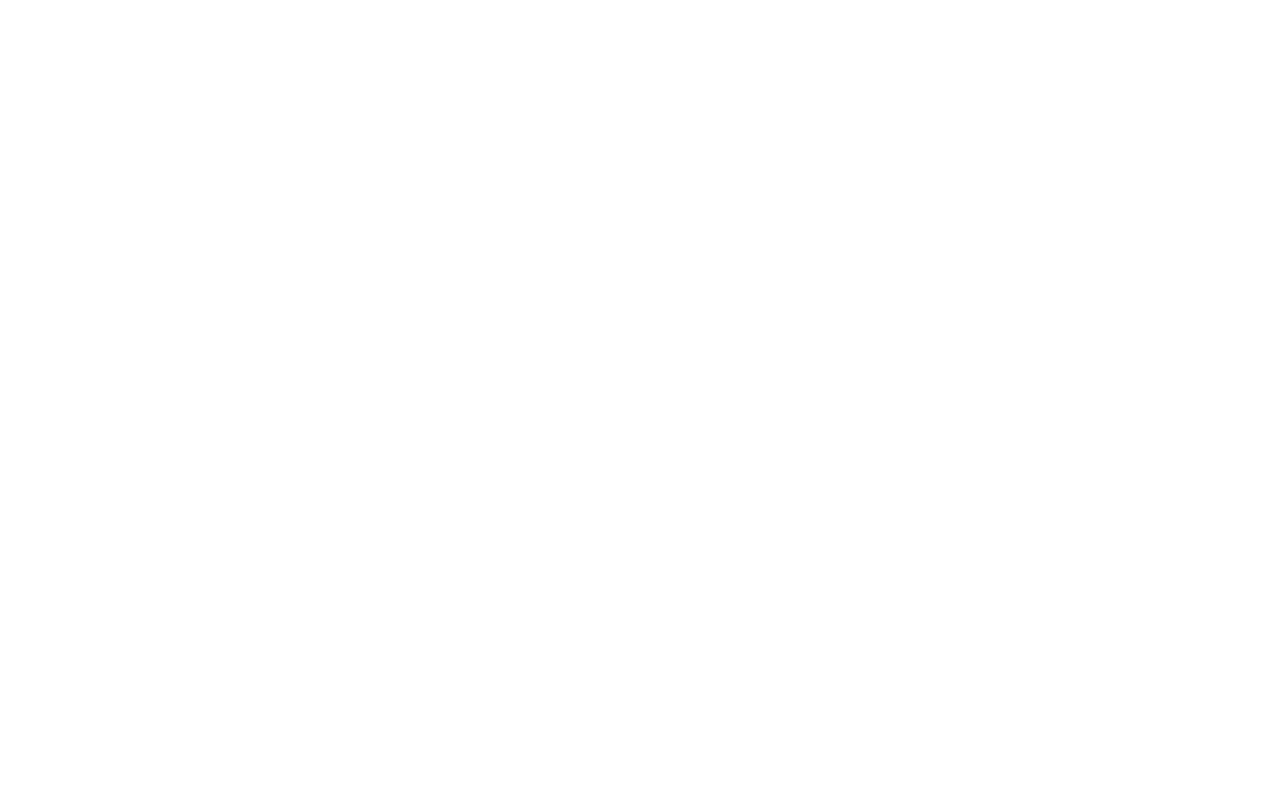
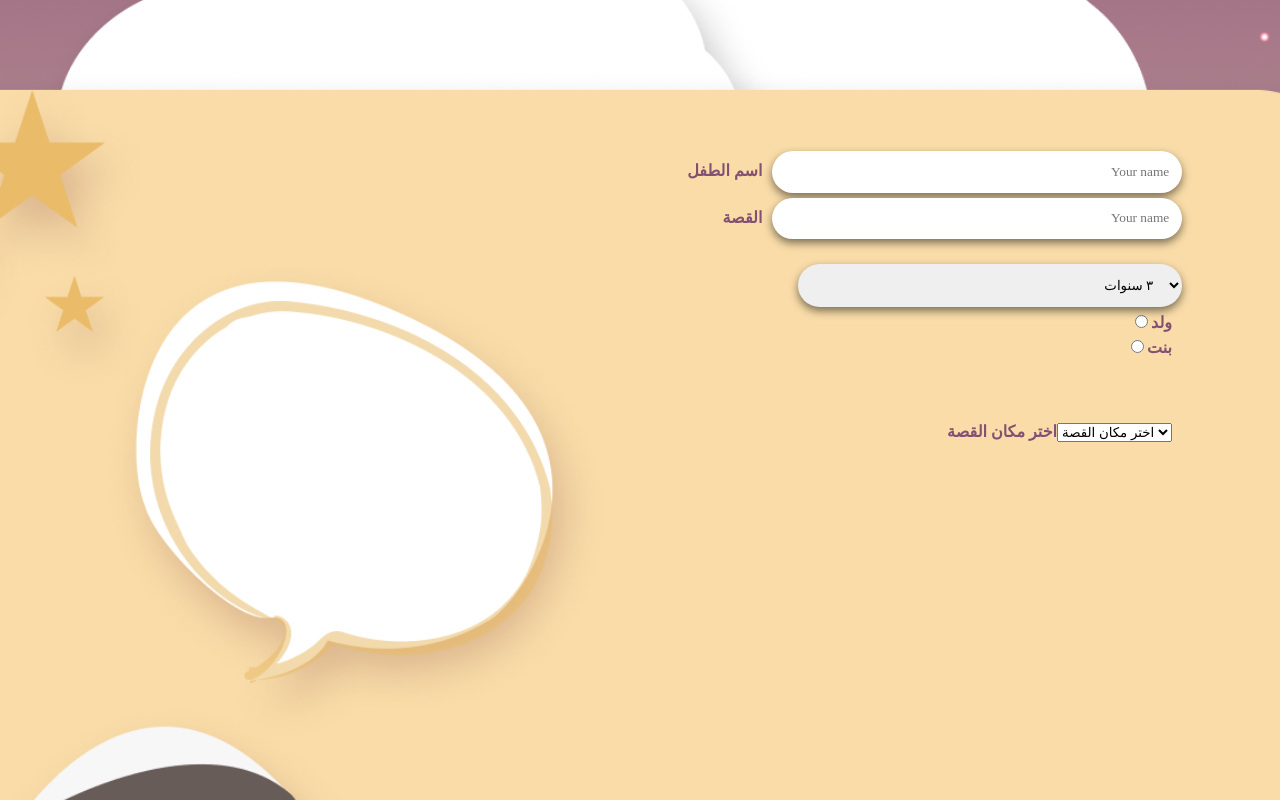
Before and after one commit to BatulMoneer/Nadeem, a React (Create React App) app in the folder frontend/: page /setpreferences in a window 1280 px wide. Shown: the part 500-1300 px from the top of the page. Before the commit the page ends 800 px from the top, so only its background shows below. Built offline with nearby package versions, Linux system fonts and the light colour scheme.

Commit message:
updates by shahd on form page   some field didn't work have a comment

```diff
--- a/frontend/src/App.js
+++ b/frontend/src/App.js
@@ -1,6 +1,5 @@
 import React from "react";
 import HomePage from "./components/HomePage";
-import SetPreferences from "./components/SetPreferences";
 import FormPage from "./components/FormPage";
 import StoryPage from "./components/StoryPage";
 import Header from "./components/Header";
@@ -13,8 +12,7 @@
       <Routes>
         <Route path="/" element={<HomePage />} />
         <Route path="/storypage" element={<StoryPage />} />
-        <Route path="/setpreferences" element={<SetPreferences />} />
-        <Route path="/form" element={<FormPage />} />
+        <Route path="/setpreferences" element={<FormPage />} />
         <Route path="/story" element={<StoryPage />} />
       </Routes>
     </Router>
--- a/frontend/src/components/FormPage.js
+++ b/frontend/src/components/FormPage.js
@@ -1,4 +1,3 @@
-// FormPage.js
 import React, { useState } from "react";
 import { useNavigate } from "react-router-dom";
 import "../form1.css"; // Importing our custom CSS
@@ -10,7 +9,7 @@
     age: "",
     gender: "",
     choices: "",
-    prompt: "",
+    place: "",
   });
 
   const navigate = useNavigate();
@@ -27,31 +26,38 @@
   };
 
   return (
-    <div class="FormPage">
-      <div class="form-container">
+    <div className="FormPage">
+      <div className="form-container">
         <form onSubmit={handleSubmit}>
-          <label>
-            Story prompt:
-            <input
-              name="insert_prompt"
-              value={formData.insert_prompt}
-              onChange={handleChange}
-              placeholder="Story prompt"
-            />
-          </label>
-          <label>
-            Your name:
+          <label className="lbl">
+            اسم الطفل
             <input
               name="name"
               value={formData.name}
               onChange={handleChange}
               placeholder="Your name"
+              className="in-btn"
+            />
+          </label>
+          <label className="lbl">
+            القصة
+            <input
+              name="insert_prompt"
+              value={formData.name}
+              onChange={handleChange}
+              placeholder="Your name"
+              className="in-btn"
             />
           </label>
           <br />
-          <label>
-            <select name="Age" value={formData.age} onChange={handleChange}>
-              <option value="">ادخل عمر الطفل من القائمة</option>
+          <label className="lbl">
+            <select
+              name="age"
+              value={formData.age}
+              onChange={handleChange}
+              className="in-btn"
+            >
+              {/* <option value="">ادخل عمر الطفل من القائمة</option> */}
               <option value="3">٣ سنوات</option>
               <option value="4">٤ سنوات</option>
               <option value="5">٥ سنوات</option>
@@ -60,28 +66,76 @@
               <option value="8">٨ سنوات</option>
             </select>
           </label>
-          <label>
+          <label className="lbl">
             <input
               type="radio"
               name="gender"
-              value="msboy"
-              checked={formData.gender === "male"}
+              value="ولد"
+              // checked={formData.gender === "boy"}
               onChange={handleChange}
             />
             ولد
           </label>
-          <label>
+          <label className="lbl">
             <input
               type="radio"
               name="gender"
-              value="msgirl hijabi"
-              checked={formData.gender === "female"}
+              value="girl"
+              // checked={formData.gender === "girl"}
               onChange={handleChange}
             />
             بنت
           </label>
           <br />
-          <label>
+
+          <br />
+          {/* {formData.gender === "boy" && (
+            <label className="lbl">
+              اختر موضوع القصة
+              <select
+                name=" insert_prompt"
+                value={formData.insert_prompt}
+                onChange={handleChange}
+              >
+                <option value="">اختر موضوع القصة</option>
+                <option value="msboy study">مذاكرة</option>
+                <option value="msboy clean">ينظف</option>
+                <option value="msboy pray">يصلي</option>
+              </select>
+            </label>
+          )} */}
+          {/*
+          {formData.gender === "msgirl hijabi" && (
+            <label className="lbl">
+              اختر موضوع القصة للبنت
+              <select
+                name=" insert_prompt"
+                value={formData.insert_prompt}
+                onChange={handleChange}
+              >
+                <option value="">اختر موضوع القصة</option>
+                <option value="msgirl hijabi study">مذاكرة</option>
+                <option value="msgirl hijabi walk">تمشي</option>
+                <option value="msgirl hijabi cook">تطبخ</option>
+                <option value="msgirl hijabi clean">تنظف</option>
+                <option value="msgirl hijabi shop">تتسوق</option>
+                <option value="msgirl hijabi pray">تصلي</option>
+              </select>
+            </label>
+          )} */}
+
+          <br />
+          <label className="lbl">
+            اختر مكان القصة
+            <select name="place" value={formData.place} onChange={handleChange}>
+              <option value="">اختر مكان القصة </option>
+              <option value="msgarden">حديقة</option>
+              <option value="msschool">مدرسة</option>
+              <option value="msmosque"> مسجد</option>
+            </select>
+          </label>
+          {/*
+          <label className="lbl">
             فعل اخر
             <input
               type="text"
@@ -90,71 +144,10 @@
               onChange={handleChange}
               placeholder="ادخل كلمة واحدة تعبر عن الفعل المطلوب"
             />
-          </label>{" "}
-          <br />
-          <label>
-            اختر موضوع القصة
-            <select
-              name="prompt"
-              value={formData.prompt}
-              onChange={handleChange}
-            >
-              <option value="">اختر موضوع القصة </option>
-              <option value="male">Male</option>
-              <option value="female">Female</option>
-            </select>
-          </label>
-          <button type="submit">Submit</button>
-          <div class="label-container">
-            <label class="lbl">اسم بطل القصة</label>
+          </label> */}
 
-            <input
-              class="in-btn"
-              name="name"
-              value={formData.name}
-              onChange={handleChange}
-              placeholder="حدد اسم بطل القصة"
-            />
-          </div>
-          <div class="label-container">
-            <label class="lbl">العمر</label>
-
-            <input
-              name="age"
-              value={formData.age}
-              onChange={handleChange}
-              placeholder="اختر عمر الطفل من القائمة"
-              type="number"
-              class="in-btn"
-            />
-          </div>
-          <div class="label-container">
-            <label class="lbl">جنس بطل القصة</label>
-            <select
-              class="in-btn"
-              name="gender"
-              value={formData.gender}
-              onChange={handleChange}
-            >
-              <option class="in-btn" value="">
-                اختر الجنس
-              </option>
-              <option value="male">Male</option>
-              <option value="female">Female</option>
-            </select>
-          </div>
-          <div class="label-container">
-            <label class="lbl">الفكرة الرئيسية للقصة</label>
-            <textarea
-              class="in-btn"
-              name="insert_prompt"
-              value={formData.insert_prompt}
-              onChange={handleChange}
-              placeholder="وصف مختصر قصير عن القصة التي ترغب بإنشاءها"
-            />
-          </div>
-          <div class="btn-container">
-            <button class="btn" type="submit">
+          <div className="btn-container">
+            <button className="btn" type="submit">
               اكتب لي قصة
             </button>
           </div>
--- a/frontend/src/components/HomePage.js
+++ b/frontend/src/components/HomePage.js
@@ -68,7 +68,7 @@
 
       <div className="custom-button-container">
         <button className="custom-button">
-          <Link to="/form"> اكتب لي قصة</Link>
+          <Link to="/setpreferences"> اكتب لي</Link>
         </button>
       </div>
     </div>
--- a/frontend/src/components/SetPreferences.js
+++ /dev/null
@@ -1,14 +0,0 @@
-import React from 'react';
-import '../App.css'; // Importing our custom CSS
-
-const SetPreferences = () => {
-    return (
-        <div className="SetPreferences">
-            <div className='formContainer'>
-
-            </div>
-        </div>
-    );
-};
-
-export default SetPreferences;
--- a/frontend/src/components/StoryPage.js
+++ b/frontend/src/components/StoryPage.js
@@ -23,6 +23,7 @@
 
     const { insert_prompt, name, age, gender } = location.state;
     const url = "http://localhost:8000/generate_story/";
+
 
     const fetchStory = async () => {
       try {
```
Also changed, not shown: 1 other file (tests, documents, lock files or other folders).
